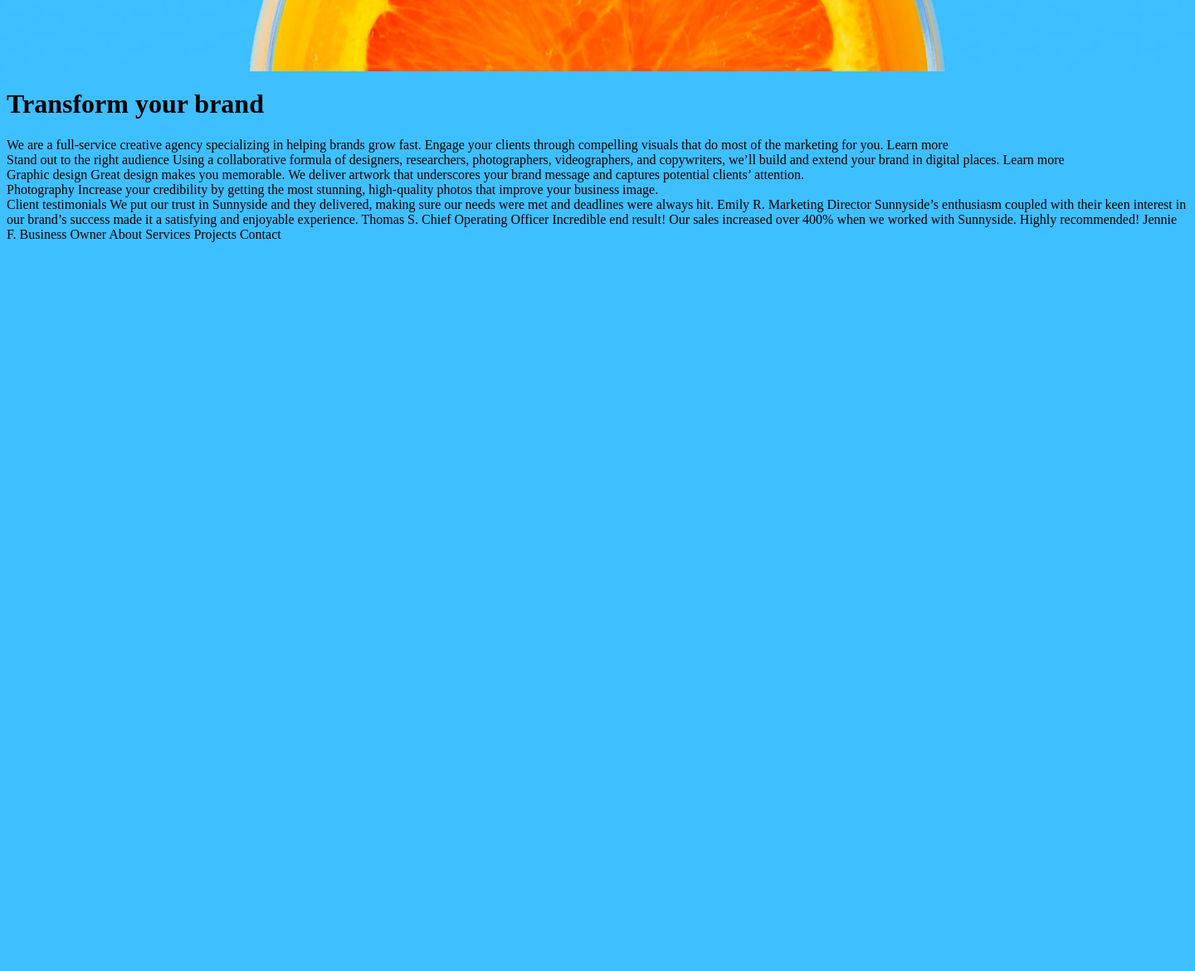
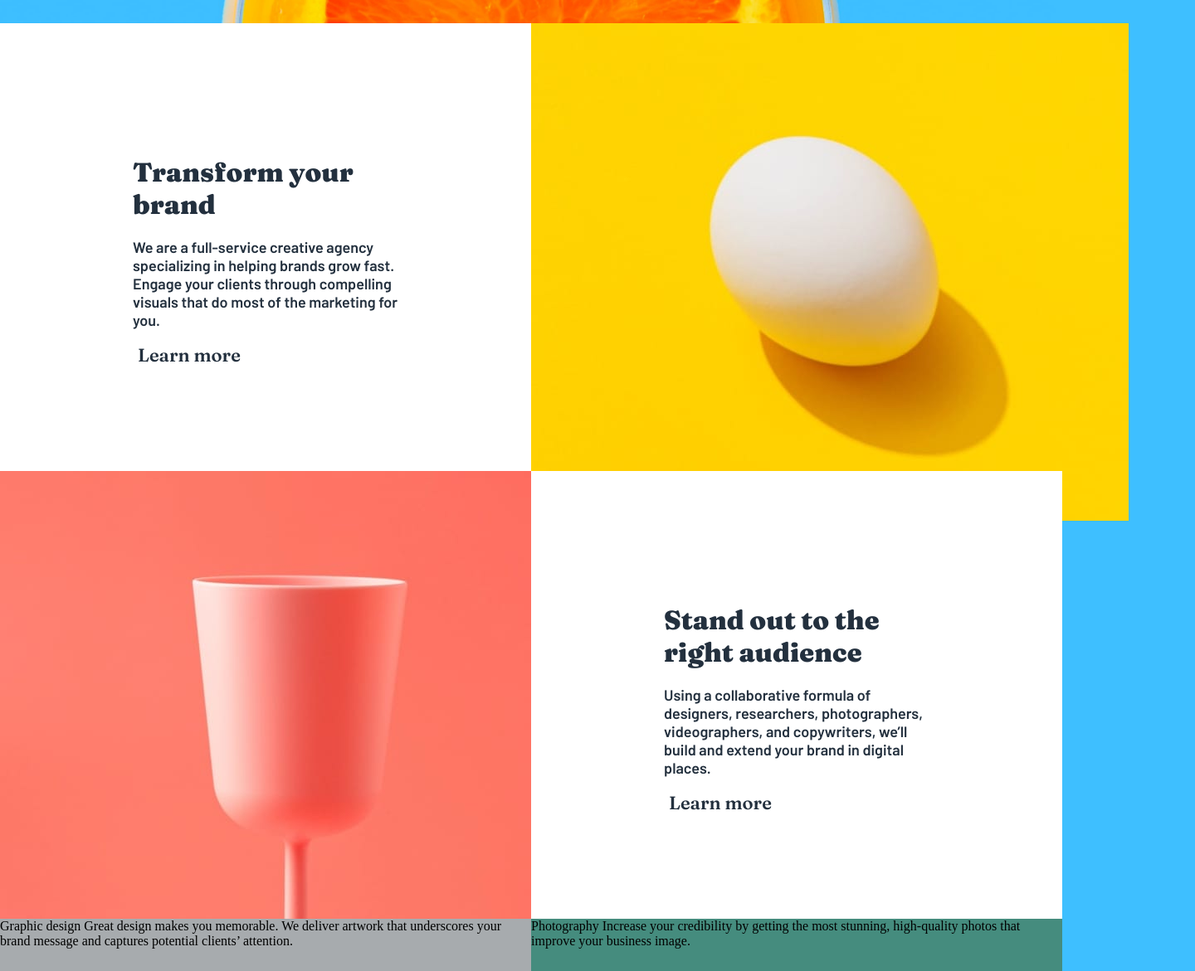
Before and after one commit to Yourisrachid/sunnyside-agency, a plain HTML site: page index.html in a window 1280 px wide. Shown: the part 744-1915 px from the top of the page at 83% size, 1440 px wide, since content can reach past the window. Before the commit the page ends 1044 px from the top, so only its background shows below. Drawn offline with Linux system fonts and the light colour scheme.

Commit message:
Version 1

```diff
--- a/index.html
+++ b/index.html
@@ -33,32 +33,40 @@
 
     <div class="firstgrid">
         <div class="item1">
+
+
+            <div class = text1>
                 <h1>Transform your brand</h1>
 
                 <p2>We are a full-service creative agency specializing in helping brands grow fast.
-            Engage your clients through compelling visuals that do most of the marketing for you.</p2>
+                Engage your clients through compelling visuals that do most of the marketing for you.</p2><br>
 
-            <p2>Learn more</p2>
+                <button>Learn more</button>
             </div>
+
         </div>
 
         <div class="item2">
 
+            <img src="/images/photos/image-transform.jpg">
 
         </div>
 
         <div class="item3">
 
+            <img src="/images/photos/image-stand-out.jpg">
 
         </div>
 
         <div class="item4">
 
-        Stand out to the right audience
+            <div class="text1">
+                <h1>Stand out to the right audience</h1>
 
-        Using a collaborative formula of designers, researchers, photographers, videographers, and copywriters, we’ll build and extend your brand in digital places.
+                <p2>Using a collaborative formula of designers, researchers, photographers, videographers, and copywriters, we’ll build and extend your brand in digital places.</p2><br>
 
-        Learn more
+                <button>Learn more</button>
+            </div>
 
         </div>
 
@@ -73,6 +81,8 @@
 
             Photography
             Increase your credibility by getting the most stunning, high-quality photos that improve your business image.
+
+        </div>
 
     </div>
 
--- a/style.scss
+++ b/style.scss
@@ -14,9 +14,15 @@ $backcolor : #3ebfff;
 //Fraunces : 700 / 900;
 //size : 18px;
 
+body {
+    margin : 0;
+}
+
+
 html {
     background-color: $backcolor;
-    width: 1440px;
+    width: 100%;
+    overflow-x: hidden;
 }
 
 .containerhead {
@@ -28,6 +34,7 @@ html {
     p1 {
         margin-left: 2.5%;
         margin-right: 2.5%;
+        margin-top: 3%;
         color: white;
 
         font: {
@@ -60,15 +67,119 @@ html {
     }
 
     img {
-        width: 1440px;
+        width: 100%;
         height: 100%;
     }
 }
 
-.firstblock {
+.firstgrid {
     display: grid;
+    width: 100%;
     grid-template-columns: repeat(2, 50%);
     grid-template-rows: repeat(3,540px);
 
+    .item1 {
+        background-color: $white;
+
+        .text1 {
+            margin-top: 25%;
+            margin-bottom: 10%;
+            margin-left: 25%;
+            margin-right:25%;
+            color : $darkdesblue;
+
+            h1 {
+
+                font: {
+                    family: fraunces;
+                    weight: 900;
+                }
+            }
+
+            p2 {
+                font : {
+                    family: Barlow;
+                    weight: 600;
+                    size: 18px;
+                }
+            }
+
+            button {
+                margin-top : 5%;
+                background:none;
+                border:none;
+                cursor: pointer;
+                color: $darkdesblue;
+
+                font: {
+                    family: fraunces;
+                    weight: 600;
+                    size: 22px;
+                }
+            }
+
+
+
+        }
+    }
+
+    .item2 {
+        background-color: $yellow;
+    }
+
+    .item3 {
+        background-color: $red;
+    }
+
+    .item4 {
+        background-color: $white;
+
+        .text1 {
+            margin-top: 25%;
+            margin-bottom: 10%;
+            margin-left: 25%;
+            margin-right:25%;
+            color : $darkdesblue;
+
+            h1 {
+
+                font: {
+                    family: fraunces;
+                    weight: 900;
+                }
+            }
+
+            p2 {
+                font : {
+                    family: Barlow;
+                    weight: 600;
+                    size: 18px;
+                }
+            }
+
+            button {
+                margin-top : 5%;
+                background:none;
+                border:none;
+                cursor: pointer;
+                color: $darkdesblue;
+
+                font: {
+                    family: fraunces;
+                    weight: 600;
+                    size: 22px;
+                }
+            }
+    }
+    }
+
+    .item5 {
+        background-color: $grayblue;
+    }
+
+    .item6 {
+        background-color: $darkmodcyan;
+    }
+
 
 }
```
Also changed, not shown: style.css, 1 other file. Lines whose indentation alone changed are shown as unchanged.
